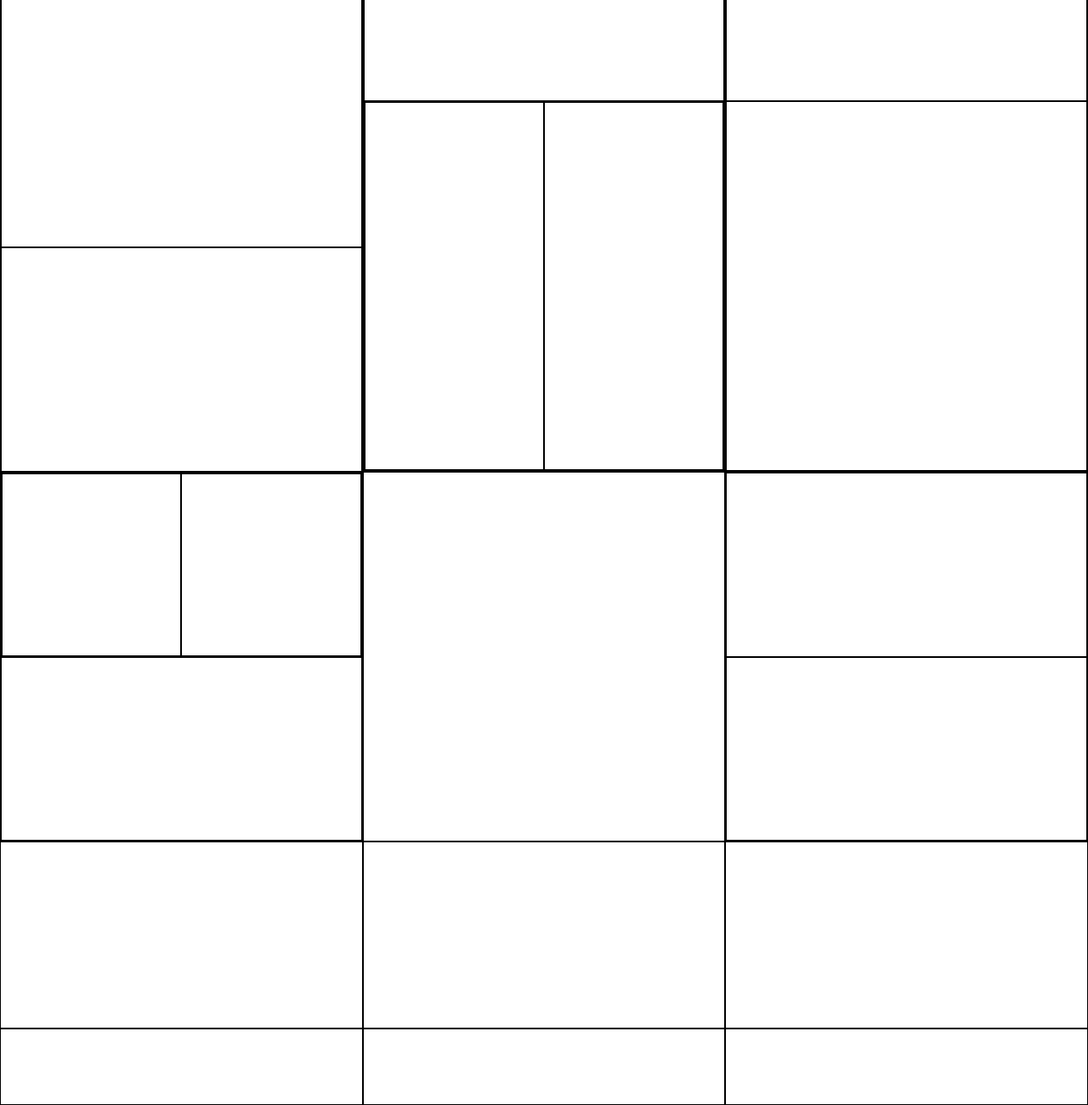
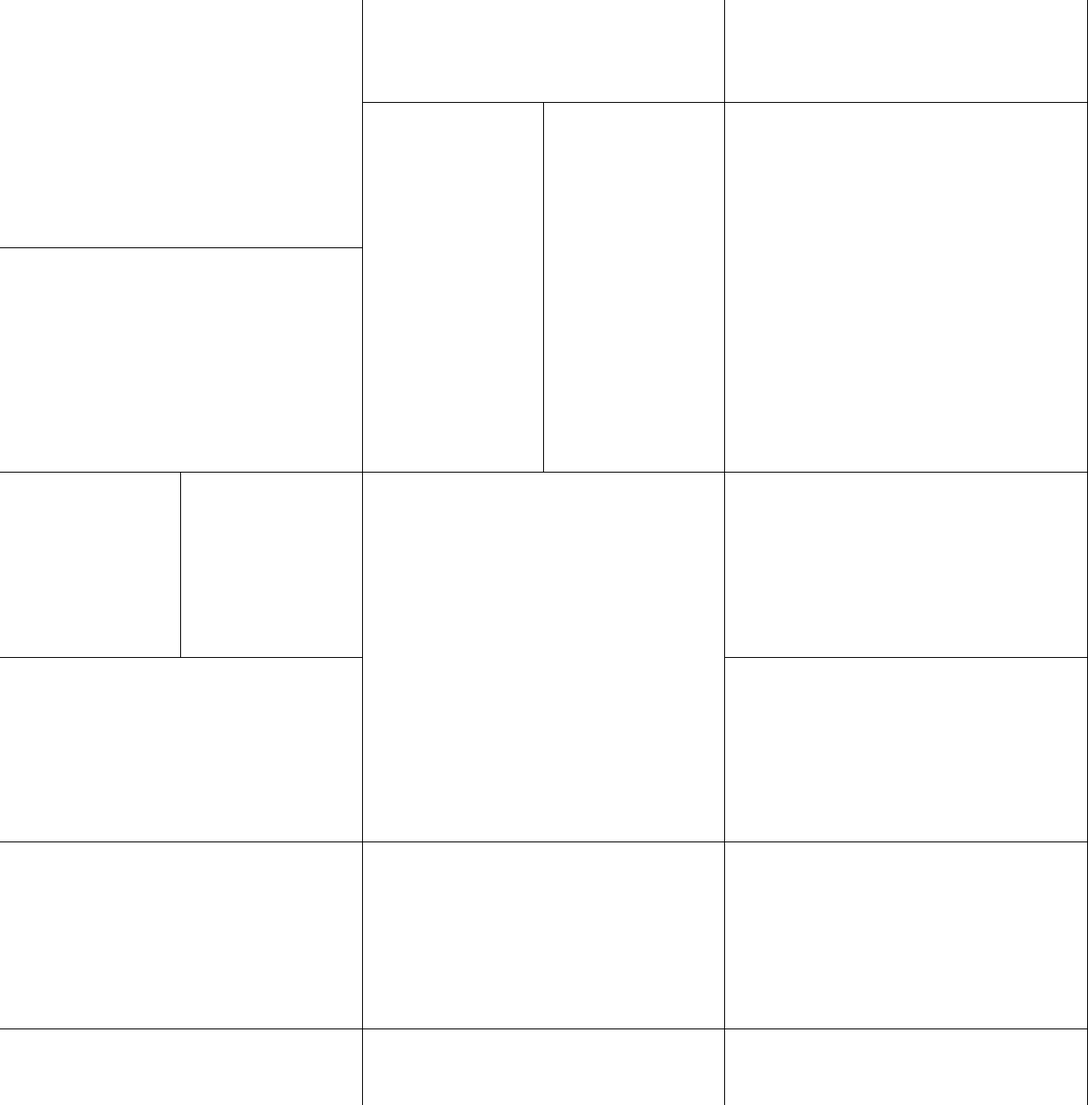
Before and after one commit to BenjiBetty/Viennese, a plain HTML site: page index.html in a window 1280 px wide. Shown: the part 1105-2405 px from the top of the page at 85% size. Drawn offline with Linux system fonts and the light colour scheme.

Commit message:
Add details on borders'css

```diff
--- a/assets/scss/style.scss
+++ b/assets/scss/style.scss
@@ -101,214 +101,233 @@ header {
         .row2-col1-row1 {
             grid-column: 1;
             grid-row: 1;
-            border: solid 1px black;
+            border-top: solid 1px black;
         }
         .row2-col1-row2 {
             grid-column: 1;
             grid-row: 2;
-            border: solid 1px black;
         }
     }
     .row2-col2 {
         grid-column: 2;
         grid-row: 1;
-        border: solid 1px black;
+        border-right: solid 1px black;
+        border-top: solid 1px black;
     }
     .row2-col3 {
         grid-column: 3;
         grid-row: 1;
-        border: solid 1px black;
+        border-right: solid 1px black;
+        border-top: solid 1px black;
     }
     .row3-col1 {
         grid-column: 1;
         grid-row: 2;
-        border: solid 1px black;
+        border-right: solid 1px black;
+        border-top: solid 1px black;
         display: grid;
         grid-template-columns: 100%;
         grid-template-rows: 50% 50%;
         .row3-col1-row1 {
             grid-column: 1;
             grid-row: 1;
-            border: solid 1px black;
             display: grid;
             grid-template-columns: 50% 50%;
             grid-template-rows: 100%;
             .row3-col1-row1-col1 {
                 grid-column: 1;
                 grid-row: 1;
-                border: solid 1px black;
+                border-bottom: solid 1px black;
+                border-right: solid 1px black;
             }
             .row3-col1-row1-col2 {
                 grid-column: 2;
                 grid-row: 1;
-                border: solid 1px black;
+                border-bottom: solid 1px black;
             }
         }
         .row3-col1-row2 {
             grid-column: 1;
             grid-row: 2;
-            border: solid 1px black;
         }
     }
     .row3-col2 {
         grid-column: 2;
         grid-row: 2;
-        border: solid 1px black;
+        border-right: solid 1px black;
+        border-top: solid 1px black;
     }
+}
+
 .row3-col3 {
     grid-column: 3;
     grid-row: 2;
-        border: solid 1px black;
+    border-top: solid 1px black;
     display: grid;
     grid-template-columns: 50% 50%;
     grid-template-rows: 100%;
     .row3-col3-col1 {
         grid-column: 1;
         grid-row: 1;
-            border: solid 1px black;
+        border-right: solid 1px black;
     }
     .row3-col3-col2 {
         grid-column: 2;
         grid-row: 1;
-            border: solid 1px black;
+        border-right: solid 1px black;
     }
 }
+
 .row4-col1 {
     grid-column: 1;
     grid-row: 3;
-        border: solid 1px black;
+    border-top: solid 1px black;
     display: grid;
     grid-template-columns: 100%;
     grid-template-rows: 435px 100%;
     .row4-col1-row1 {
         grid-column: 1;
         grid-row: 1;
-            border: solid 1px black;
+        border-right: solid 1px black;
     }
     .row4-col1-row2 {
         grid-column: 1;
         grid-row: 2;
-            border: solid 1px black;
+        border-right: solid 1px black;
+        border-top: solid 1px black;
     }
 }
+
 .row4-col2 {
     grid-column: 2;
     grid-row: 3;
-        border: solid 1px black;
     display: grid;
     grid-template-columns: 100%;
     grid-template-rows: auto 435px;
     .row4-col2-row1 {
         grid-column: 1;
         grid-row: 1;
-            border: solid 1px black;
+        border-right: solid 1px black;
+        border-top: solid 1px black;
     }
     .row4-col2-row2 {
         grid-column: 1;
         grid-row: 2;
-            border: solid 1px black;
         display: grid;
         grid-template-columns: 50% 50%;
         grid-template-rows: 100%;
         .row4-col2-row2-col1 {
             grid-column: 1;
             grid-row: 1;
-                border: solid 1px black;
+            border-top: solid 1px black;
+            border-right: solid 1px black;
         }
         .row4-col2-row2-col2 {
             grid-column: 2;
             grid-row: 1;
-                border: solid 1px black;
+            border-top: solid 1px black;
+            border-right: solid 1px black;
         }
     }
 }
+
 .row4-col3 {
     grid-column: 3;
     grid-row: 3;
-        border: solid 1px black;
     display: grid;
     grid-template-columns: 100%;
     grid-template-rows: auto 435px;
     .row4-col3-row1 {
         grid-column: 1;
         grid-row: 1;
-            border: solid 1px black;
+        border-top: solid 1px black;
+        border-right: solid 1px black;
     }
     .row4-col3-row2 {
         grid-column: 1;
         grid-row: 2;
-            border: solid 1px black;
+        border-right: solid 1px black;
+        border-top: solid 1px black;
     }
 }
+
 .row5-col1 {
     grid-column: 1;
     grid-row: 4;
-        border: solid 1px black;
+    border-top: solid 1px black;
     display: grid;
     grid-template-columns: 100%;
     grid-template-rows: 50% 50%;
     .row5-col1-row1 {
         grid-column: 1;
         grid-row: 1;
-            border: solid 1px black;
+        border-right: solid 1px black;
         display: grid;
         grid-template-columns: 50% 50%;
         grid-template-rows: 100%;
         .row5-col1-row1-col1 {
             grid-column: 1;
             grid-row: 1;
-                border: solid 1px black;
+            border-right: solid 1px black;
         }
         .row5-col1-row1-col2 {
             grid-column: 2;
             grid-row: 1;
-                border: solid 1px black;
         }
     }
     .row5-col1-row2 {
         grid-column: 1;
         grid-row: 2;
-            border: solid 1px black;
+        border-top: solid 1px black;
     }
 }
+
 .row5-col2 {
     grid-column: 2;
     grid-row: 4;
-        border: solid 1px black;
+    border-right: solid 1px black;
+    border-top: solid 1px black;
 }
+
 .row5-col3 {
     grid-column: 3;
     grid-row: 4;
-        border: solid 1px black;
     display: grid;
     grid-template-columns: 100%;
     grid-template-rows: 50% 50%;
     .row5-col3-row1 {
         grid-column: 1;
         grid-row: 1;
-            border: solid 1px black;
+        border-top: solid 1px black;
+        border-right: solid 1px black;
     }
     .row5-col3-row2 {
         grid-column: 1;
         grid-row: 2;
-            border: solid 1px black;
+        border-top: solid 1px black;
+        border-right: solid 1px black;
     }
 }
+
 .row6-col1 {
     grid-column: 1;
     grid-row: 5;
-        border: solid 1px black;
+    border-top: solid 1px black;
+    border-right: solid 1px black;
 }
+
 .row6-col2 {
     grid-column: 2;
     grid-row: 5;
-        border: solid 1px black;
+    border-top: solid 1px black;
+    border-right: solid 1px black;
 }
+
 .row6-col3 {
     grid-column: 3;
     grid-row: 5;
-        border: solid 1px black;
-    }
+    border-top: solid 1px black;
+    border-right: solid 1px black;
 }
 
 footer {
@@ -319,17 +338,20 @@ footer {
     .row7-col1 {
         grid-column: 1;
         grid-row: 1;
-        border: solid 1px black;
+        border-top: solid 1px black;
+        border-right: solid 1px black;
     }
     .row7-col2 {
         grid-column: 2;
         grid-row: 1;
-        border: solid 1px black;
+        border-top: solid 1px black;
+        border-right: solid 1px black;
     }
     .row7-col3 {
         grid-column: 3;
         grid-row: 1;
-        border: solid 1px black;
+        border-top: solid 1px black;
+        border-right: solid 1px black;
     }
 }
 
```
Also changed, not shown: assets/css/style.css. Lines whose indentation alone changed are shown as unchanged.
